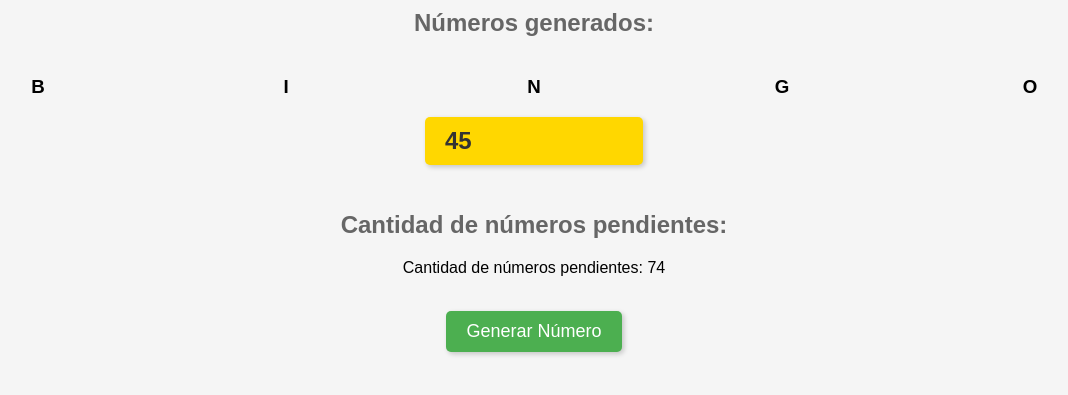
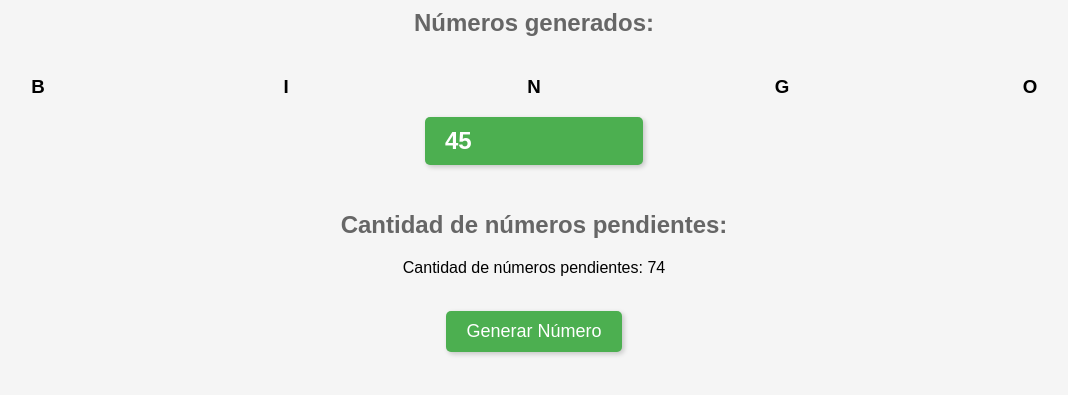
Before and after one commit to alejovicu/Bingo, a plain HTML site: page index.html in a window 1280 px wide. Both pictures are taken after a click on the button "Generar Número". Shown: the part 79-474 px from the top of the page, without its empty margins (106-1174 px from the left). Drawn offline with Linux system fonts and the light colour scheme.

Commit message:
display in green color the las number added.

```diff
--- a/index.html
+++ b/index.html
@@ -44,6 +44,11 @@
       margin: 5px;
       border-radius: 5px;
       box-shadow: 2px 2px 5px rgba(0, 0, 0, 0.2);
+    }
+
+    ul li.green {
+      background-color: #4CAF50; /* Verde */
+      color: white;
     }
 
     button {
@@ -125,12 +130,27 @@
       }
     }
 
+    // Resalta todos los números en amarillo
+    function highlightNumbersYellow() {
+      var columns = document.querySelectorAll(".column ul");
+      columns.forEach(function(column) {
+        var lis = column.getElementsByTagName("li");
+        for (var i = 0; i < lis.length; i++) {
+          lis[i].classList.remove("green");
+          lis[i].classList.remove("yellow");
+          lis[i].classList.add("yellow");
+        }
+      });
+    }
+
     // Generar un número aleatorio y mostrarlo en la pantalla
     function generateNumber() {
       if (numbers.length === 0) {
         alert("¡Ya se han generado todos los números!");
         return;
       }
+
+      highlightNumbersYellow();
 
       var randomNumber = numbers.pop();
       var letter = getLetter(randomNumber);
@@ -141,9 +161,10 @@
 
       generatedNumbers[letter].sort((a, b) => a - b); // Ordenar números
 
-      var generatedNumberHTML = "<li>" + randomNumber + "</li>";
+      // Agregar el número recién generado y resaltarlo en verde
+      var generatedNumberHTML = "<li class='green'>" + randomNumber + "</li>";
+      generatedNumbersList.innerHTML += generatedNumberHTML;
 
-      generatedNumbersList.innerHTML = generatedNumbers[letter].map(num => "<li>" + num + "</li>").join("");
       remainingCount.innerHTML = "Cantidad de números pendientes: " + numbers.length;
     }
 
```
